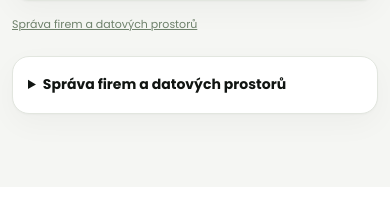
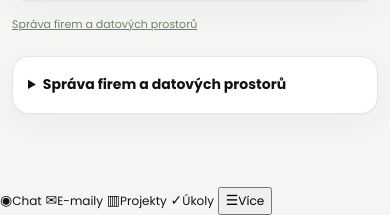
Before and after one commit to soufekladislav/Ema, a Flask app: page / in a window 390 px wide. Shown: the part 1553-1768 px from the top of the page. Before the commit the page ends 1695 px from the top, so only its background shows below. Run offline with Flask 3, Linux system fonts and the light colour scheme; the visitor is signed in with stand-in values (Sample User, id 1); tables that the repository leaves empty hold one stand-in row (values such as "Sample post").

Commit message:
ui(mobile): shared 5-slot bottom navigation for EMA / PWA

```diff
--- a/templates/base.html
+++ b/templates/base.html
@@ -30,6 +30,10 @@
   <script src="{{ url_for('static', filename='mail-pager-v11.js') }}" defer></script>
   <link rel="stylesheet" href="{{ url_for('static', filename='mail-actions-v12.css') }}">
   <script src="{{ url_for('static', filename='mail-actions-v12.js') }}" defer></script>
+  <link rel="stylesheet" href="{{ url_for('static', filename='ema-mobile-bottom-v1.css') }}">
+  <link rel="stylesheet" href="{{ url_for('static', filename='ema-mail-folder-v1.css') }}">
+  <script src="{{ url_for('static', filename='ema-mobile-bottom-v1.js') }}" defer></script>
+  <script src="{{ url_for('static', filename='mail-folder-order-v1.js') }}" defer></script>
 </head>
 <body class="ema-screen-{{ section|default('other') }}">
 {% if me is defined and me %}
@@ -96,6 +100,23 @@
     </main>
   </div>
 </div>
+  <nav class="ema-mobile-bottom-nav" aria-label="Rychlá navigace Emy">
+    <a href="{{ url_for('home') }}" class="{{ 'active' if request.endpoint in ['home', 'ask_assistant'] else '' }}" {{ 'aria-current="page"'|safe if request.endpoint in ['home', 'ask_assistant'] else '' }}>
+      <span aria-hidden="true">◉</span><small>Chat</small>
+    </a>
+    <a href="{{ url_for('mail_hub') }}" class="{{ 'active' if request.endpoint in ['mail_hub','mail_detail','compose_mail','mail_quick_preview'] else '' }}" {{ 'aria-current="page"'|safe if request.endpoint in ['mail_hub','mail_detail','compose_mail','mail_quick_preview'] else '' }}>
+      <span aria-hidden="true">✉</span><small>E-maily</small>
+    </a>
+    <a href="{{ url_for('project_hub') }}" class="{{ 'active' if request.endpoint in ['project_hub','project_detail','project_chat'] else '' }}" {{ 'aria-current="page"'|safe if request.endpoint in ['project_hub','project_detail','project_chat'] else '' }}>
+      <span aria-hidden="true">▥</span><small>Projekty</small>
+    </a>
+    <a href="{{ url_for('task_hub') }}" class="{{ 'active' if request.endpoint in ['task_hub','tasks'] else '' }}" {{ 'aria-current="page"'|safe if request.endpoint in ['task_hub','tasks'] else '' }}>
+      <span aria-hidden="true">✓</span><small>Úkoly</small>
+    </a>
+    <button type="button" class="ema-mobile-bottom-more" data-ema-mobile-more aria-label="Otevřít další nabídku Emy" aria-controls="ema-app-main-nav">
+      <span aria-hidden="true">☰</span><small>Více</small>
+    </button>
+  </nav>
   <button type="button" class="ema-chat-fab" data-ema-chat-open
           aria-controls="ema-global-chat" aria-expanded="false"
           aria-label="Otevřít chat s Emou">
```
